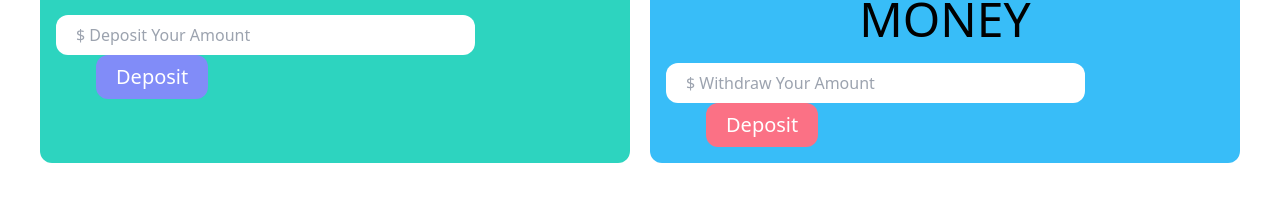
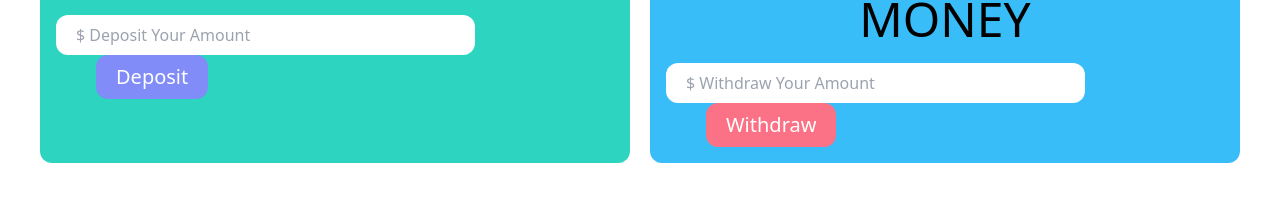
Before and after one commit to juixer/bank-of-chamber, a plain HTML site: page bank.html in a window 1280 px wide. Shown: the part 509-706 px from the top of the page. Drawn offline with nearby package versions, Linux system fonts and the light colour scheme; files whose address does not match are found by name.

Commit message:
some text issue fixed

```diff
--- a/bank.html
+++ b/bank.html
@@ -48,7 +48,7 @@
                     <div>
                         <input type="number" name="" id="withdraw_field" class="w-9/12 rounded-xl h-10 px-5" placeholder="$ Withdraw Your Amount">
                         <button class="bg-rose-400 px-5 p-2 rounded-xl ml-10 hover:bg-indigo-400 text-white text-xl" id="btn_withdraw">
-                            Deposit
+                            Withdraw
                         </button>
                     </div>
                 </div>
```
